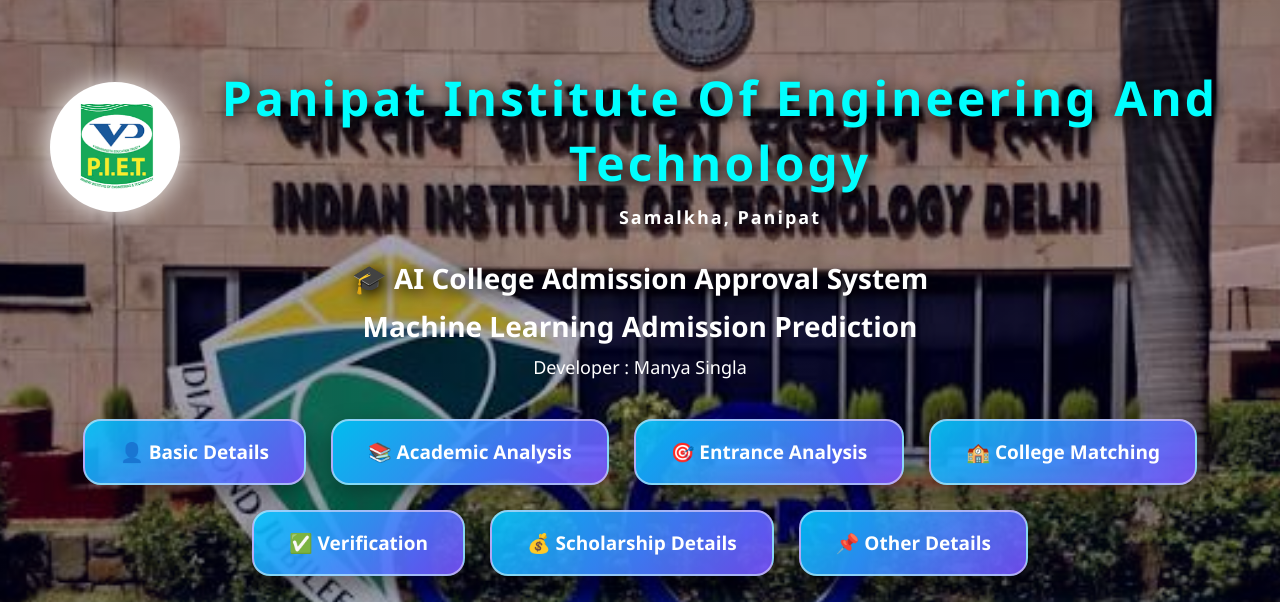
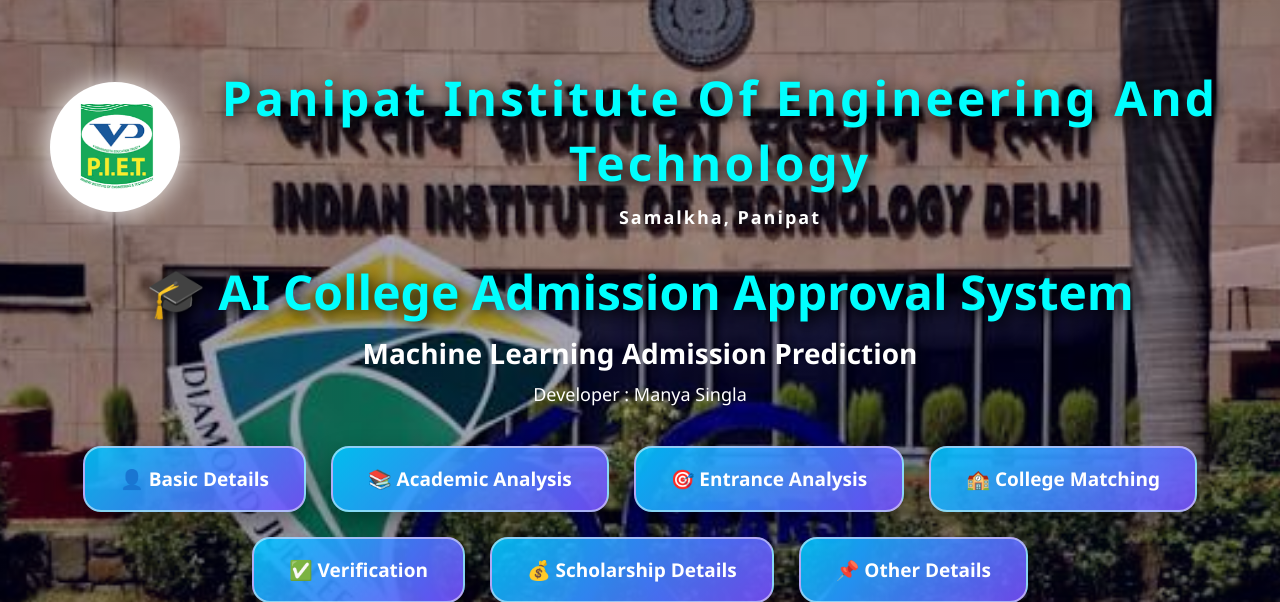
Before and after one commit to Manik2604/College-Admission-Approval-System, a Flask app: page / in a window 1280 px wide. Shown: the top 602 px of the page. Run offline with Flask 3, Linux system fonts and the light colour scheme.

Commit message:
Update index.html

```diff
--- a/templates/index.html
+++ b/templates/index.html
@@ -63,18 +63,18 @@ Samalkha, Panipat
 ========================== -->
 
 
-<h2 class="project-title">
+<h1 class="project-title">
 
 🎓 AI College Admission Approval System
 
-</h2>
+</h1>
 
 
-<h3 class="project-subtitle">
+<h2 class="project-subtitle">
 
 Machine Learning Admission Prediction
 
-</h3>
+</h2>
 
 
 <p class="developer-name">
```
